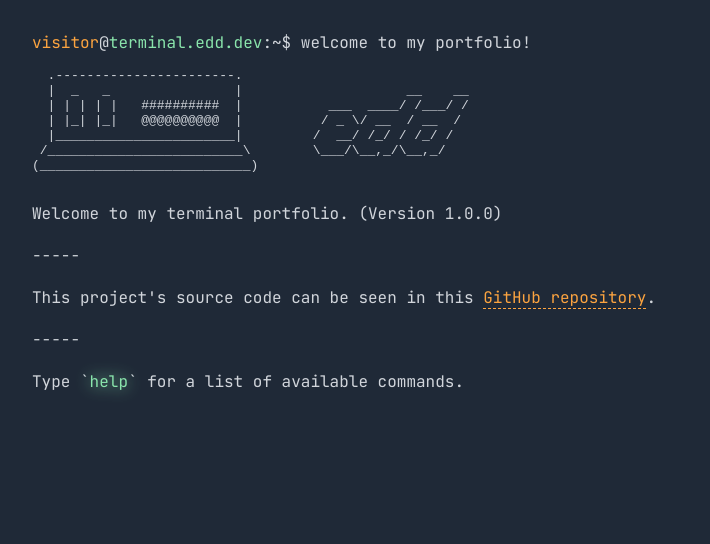
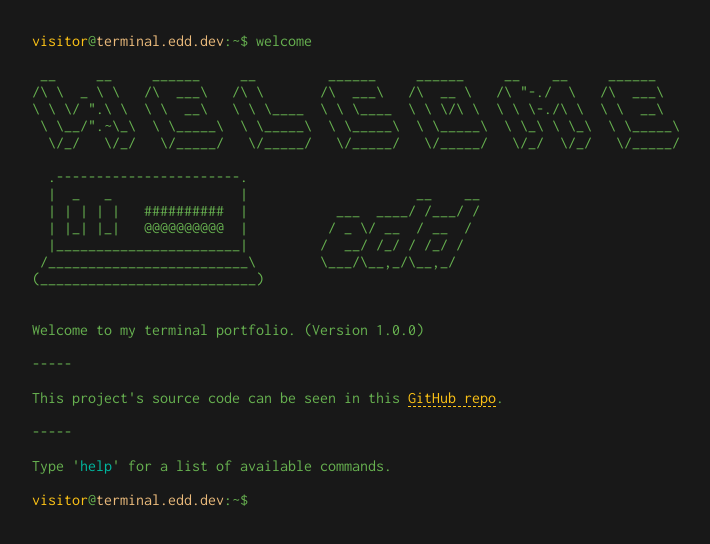
Before and after one commit to just-edd/portfolio-web, a React app in the folder portfolio/: page / in a window 1280 px wide. Shown: the top 544 px of the page, without its empty margins (0-710 px from the left). Built offline with nearby package versions, Linux system fonts and the light colour scheme; the HTML template or start-up script is replaced by a standard one.

Commit message:
feat: new commands and new style

```diff
--- a/portfolio/src/App.tsx
+++ b/portfolio/src/App.tsx
@@ -1,10 +1,11 @@
 import Header from "./components/Header";
+import Terminal from "./components/Terminal";
 
 const App: React.FC = () => {
   return (
     <section>
       <Header />
-
+      <Terminal />
     </section>
   )
 };
--- a/portfolio/src/components/Header.tsx
+++ b/portfolio/src/components/Header.tsx
@@ -1,20 +1,20 @@
-import Logo from "./Logo"
-import Visitor from "./Visitor"
+import Logo from "./Logo";
 
 const Header: React.FC = () => {
     return (
         <>
-            <Visitor text="welcome to my portfolio!" />
+            <p><span style={{ color: 'var(--yellow)' }}>visitor</span>@<span style={{ color: 'var(--green)' }}>terminal.edd.dev</span>:~$ welcome</p>
             <Logo />
             <p>Welcome to my terminal portfolio. (Version 1.0.0)</p>
             <br />
             <p>-----</p>
             <br />
-            <p>This project's source code can be seen in this <a href="https://github.com/just-edd/portfolio-web" target="_blank">GitHub repository</a>.</p>
+            <p>This project's source code can be seen in this <a href="https://github.com/just-edd/portfolio-web/tree/main/portfolio" target="_blank">GitHub repo</a>.</p>
             <br />
             <p>-----</p>
             <br />
-            <p>Type `<span style={{ color: 'var(--green-color)', filter: 'drop-shadow(0 0 8px var(--green-color))' }}>help</span>` for a list of available commands.</p>
+            <p>Type '<span style={{ color: 'var(--green-dim)' }}>help</span>' for a list of available commands.</p>
+            <br />
         </>
     )
 };
--- a/portfolio/src/components/Logo.tsx
+++ b/portfolio/src/components/Logo.tsx
@@ -2,6 +2,12 @@ const Logo: React.FC = () => {
     return (
         <pre>
             {String.raw`
+ __     __     ______     __         ______     ______     __    __     ______
+/\ \  _ \ \   /\  ___\   /\ \       /\  ___\   /\  __ \   /\ "-./  \   /\  ___\
+\ \ \/ ".\ \  \ \  __\   \ \ \____  \ \ \____  \ \ \/\ \  \ \ \-./\ \  \ \  __\
+ \ \__/".~\_\  \ \_____\  \ \_____\  \ \_____\  \ \_____\  \ \_\ \ \_\  \ \_____\
+  \/_/   \/_/   \/_____/   \/_____/   \/_____/   \/_____/   \/_/  \/_/   \/_____/
+
   .-----------------------.
   |  _   _                |                     __    __
   | | | | |   ##########  |           ___  ____/ /___/ /
--- /dev/null
+++ b/portfolio/src/components/Terminal.tsx
@@ -0,0 +1,78 @@
+import { useState } from "react";
+import { commands } from "../config";
+import Typing from "./Typing";
+
+interface History {
+    command: string;
+    response?: string;
+}
+
+const Terminal: React.FC = () => {
+    const [history, setHistory] = useState<History[]>([]);
+    const [input, setInput] = useState<string>("");
+
+    const executeCommand = () => {
+        const command = input.trim();
+
+        if (!command) return;
+
+        if (command === "clear") {
+            setHistory([]);
+            setInput("");
+            return;
+        }
+
+        const validCommand = commands.find((cmd) => cmd.name === command);
+
+        if (!validCommand) {
+            setHistory((prev) => [
+                ...prev,
+                {
+                    command,
+                    response: `Command '${command}' not found.`
+                }
+            ]);
+            setInput("");
+            return;
+        }
+
+        const response = typeof validCommand.response === "function" ? validCommand.response() : validCommand.response;
+
+        setHistory((prev) => [
+            ...prev,
+            {
+                command,
+                response
+            }
+        ]);
+        setInput("");
+    };
+
+    return (
+        <>
+            <div>
+                {history.map((data, index) => (
+                    <div key={index}>
+                        <p><span style={{ color: 'var(--yellow)' }}>visitor</span>@<span style={{ color: 'var(--green)' }}>terminal.edd.dev</span>:~$ {data.command}</p>
+                        {data.response && <Typing text={data.response} />}
+                    </div>
+                ))}
+            </div>
+
+            {/* Input */}
+            <div style={{ display: 'flex', alignItems: 'center', gap: '7px' }}>
+                <p><span style={{ color: 'var(--yellow)' }}>visitor</span>@<span style={{ color: 'var(--green)' }}>terminal.edd.dev</span>:~$</p>
+                <input
+                value={input}
+                onChange={(e) => setInput(e.target.value)}
+                onKeyDown={(e) => {
+                    if (e.key === "Enter") executeCommand();
+                }}
+                autoFocus
+                />
+            </div>
+        </>
+    )
+};
+
+export default Terminal;
--- a/portfolio/src/components/Typing.tsx
+++ b/portfolio/src/components/Typing.tsx
@@ -1,6 +1,6 @@
 import { useEffect, useState } from "react";
 
-const Typing: React.FC<{ text: string; speed?: number }> = ({ text, speed = 75 }) => {
+const Typing: React.FC<{ text: string; speed?: number }> = ({ text, speed = 25 }) => {
     const [displayed, setDisplayed] = useState<string>("");
 
     useEffect(() => {
@@ -20,7 +20,7 @@ const Typing: React.FC<{ text: string; speed?: number }> = ({ text, speed = 75 }
     return (
         <p>
             <span>{displayed}</span>
-            <span className="cursor"></span>
+            {displayed !== text && <span className="cursor"></span>}
         </p>
     )
 };
--- a/portfolio/src/components/Visitor.tsx
+++ /dev/null
@@ -1,12 +0,0 @@
-const Visitor: React.FC<{ text: string }> = ({ text }) => {
-    return (
-        <p>
-            <span style={{ color: 'var(--visitor-color)' }}>visitor</span>
-            @
-            <span style={{ color: 'var(--green-color)' }}>terminal.edd.dev</span>
-            :~$ {text}
-        </p>
-    )
-};
-
-export default Visitor;
--- /dev/null
+++ b/portfolio/src/config.ts
@@ -0,0 +1,85 @@
+interface Command {
+    name: string;
+    description: string;
+    hidden?: boolean;
+    response?: (() => string) | string;
+}
+
+export const commands: Command[] = [
+    {
+        name: "help",
+        description: "List of available commands",
+        response: () => {
+            return commands
+                .filter((cmd) => !cmd.hidden)
+                .map((cmd) => `'${cmd.name}' - ${cmd.description}`)
+                .join("\n");
+        }
+    },
+    {
+        name: "skills",
+        description: "Display my programming skills",
+        response: `Over the years, I've worked with many different technologies and programming languages.
+        My main focus is currently TypeScript, React, Lua, C# and web development. I'm also familiar with
+        C, C++, Python, Java. Besides programming languages, I've worked with technologies such as
+        Git, GitHub, Tailwind CSS, Unity and Unreal Engine 5.`
+    },
+    {
+        name: "stack",
+        description: "Display my current tech stack",
+        response: `Currently, my main stack consists of TypeScript, React, Tailwind CSS for web development,
+        alongside Lua and C# for FiveM and game development. I also use Git and GitHub for version control
+        and collaboration.`,
+    },
+    {
+        name: "projects",
+        description: "Display my projects",
+        response: `I've worked on a variety of projects throughout my programming journey, ranging from FiveM resources
+        and custom web applications to games and smaller experimental projects. Some of my projects are
+        available publicly on GitHub, while others were created for private clients or personal use.`,
+    },
+    {
+        name: "experience",
+        description: "Display my programming experience",
+        response: `I've been programming for several years, starting with FiveM development and gradually expanding
+        into other areas of software development. During this time, I've built scripts, websites, game systems,
+        user interfaces and various tools while constantly learning new technologies and improving my skills.`,
+    },
+    {
+        name: "github",
+        description: "Open my GitHub profile",
+        response: () => {
+            setTimeout(() => window.open('https://github.com/just-edd', '_blank'), 4000);
+
+            return `You can find my open-source projects, experiments and other work on GitHub.
+            Opening my GitHub profile...`
+        },
+    },
+    {
+        name: "contact",
+        description: "Display contact information",
+        response: `Interested in working together or have a project in mind?
+        You can contact me through the available social links on this portfolio.`,
+    },
+    {
+        name: "coffee",
+        description: "Check my coffee status",
+        response: `Coffee status: ████████████████████ 100%
+        Productivity: ██████████████████░░ 90%
+        Sleep: ██░░░░░░░░░░░░░░░░░░ 10%
+
+        Diagnosis: Too much code, not enough sleep. ☕`,
+    },
+        {
+        name: "clear",
+        description: "Clear the terminal",
+    },
+    {
+        name: "secret",
+        description: "???",
+        hidden: true,
+        response: `You found a secret command. 👀
+
+        Unfortunately, there is nothing here... yet.`,
+    },
+]
--- a/portfolio/src/index.css
+++ b/portfolio/src/index.css
@@ -1,48 +1,73 @@
-@import url('https://fonts.googleapis.com/css2?family=JetBrains+Mono:ital,wght@0,100..800;1,100..800&display=swap');
+@import url('https://fonts.googleapis.com/css2?family=Inconsolata:wght@200..900&display=swap');
 
 /* Config */
 :root {
-  --font-family: 'JetBrains Mono', monospace;
-  --background-color: #1f2937;
-  --text-color: #d1d5db;
-  --visitor-color:#fca440;
-  --green-color:#8ae5ac;
+  /* Colors */
+  --bg: #181818;
+  --text: #67b150;
+
+  --green: #ebbb7c;
+  --green-dim: #00b8a0;
+
+  --cyan: #00e5ff;
+  --blue: #4d8cff;
+
+  --yellow: #fdc316;
+  --red: #ff5555;
+  --magenta: #ff55ff;
+
+  --gray: #666666;
+  --white: #ffffff;
+
+  --font-family: 'Inconsolata';
 }
 
 * {
   padding: 0;
   margin: 0;
   box-sizing: border-box;
+  font-family: var(--font-family);
 }
 
 #root {
-  font-family: var(--font-family);
-  background: var(--background-color);
+  background: var(--bg);
+  color: var(--text);
   height: 100vh;
-  color: var(--text-color);
   white-space: pre-line;
 }
 
 section {
   padding: 2rem;
   animation: fadeIn 1s ease-in-out;
+  height: 100%;
+  overflow: auto;
 }
 
 a {
   text-decoration: none;
-  color: var(--visitor-color);
-  border-bottom: dashed 1px;
+  color: var(--yellow);
+  border-bottom: dashed 1px var(--yellow);
+  transition: all 0.2s;
+}
 
+a:hover {
+  color: var(--cyan);
+  border-color: var(--cyan);
 }
 
 .cursor {
   display: inline-block;
   width: 7px;
-  background: var(--text-color);
+  height: 1em;
   margin-left: 3px;
-  height: 1em;
-  vertical-align: middle;
-  animation: blink 0.8s infinite;
+  background: var(--text);
+  animation: blink 0.8s linear infinite;
+  vertical-align: text-bottom;
+}
+
+input {
+  all: unset;
+  width: 100%;
 }
 
 @keyframes blink {
@@ -56,3 +81,17 @@ a {
     opacity: 0;
   }
 }
+
+::-webkit-scrollbar {
+  width: 2px;
+}
+
+::-webkit-scrollbar-thumb {
+  background: var(--gray);
+  border-radius: 100%;
+}
+
+::selection {
+  background: var(--text);
+  color: var(--bg);
+}
```
